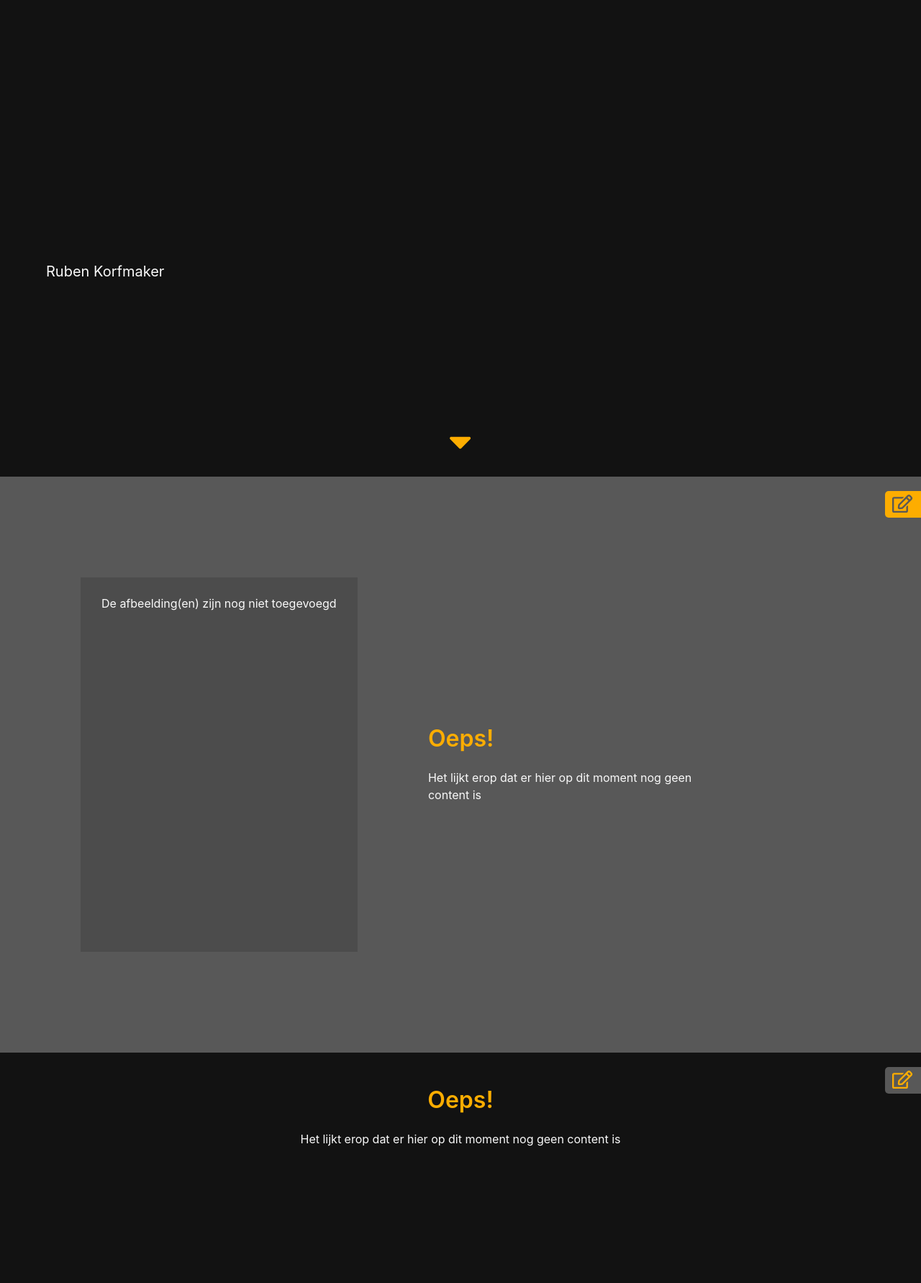
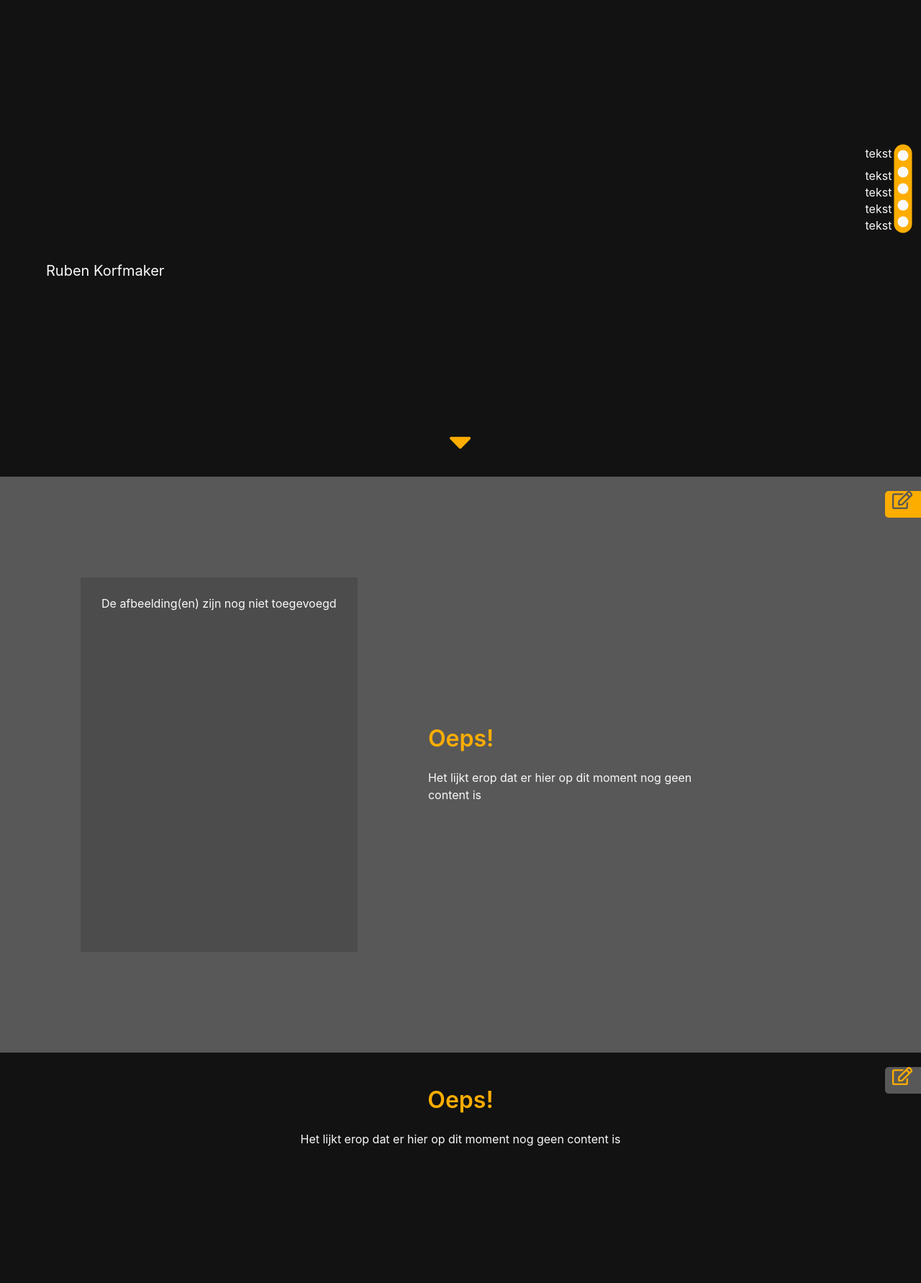
Before and after one commit to Pietjk/boeksite, a Laravel app: page / in a window 1280 px wide. Shown: the part 138-1920 px from the top of the page at 72% size. Run offline with Laravel 8, Linux system fonts and the light colour scheme; the visitor is signed in with stand-in values (Sample User, id 1); data that the repository does not hold is empty; style sheets or scripts are compiled from the project's sources; some libraries are stand-ins or nearby versions.

Commit message:
start scroll

```diff
--- a/resources/sass/app.scss
+++ b/resources/sass/app.scss
@@ -8,6 +8,7 @@
 @import './node_modules/bulma/bulma.sass';
 
 html {
+    body {
         --lh: 1.5rem;
         line-height: var(--lh);
         scroll-behavior: smooth;
@@ -17,9 +18,42 @@
             color: inherit;
             text-decoration: none;
         }
+
+        .site-navigation {
+            background-color: $primary !important;
+            width: 25px;
+            height: fit-content;
+            border-radius: 50px;
+
+            float: right;
+            position: fixed;
+            top: 50%;
+            bottom: 50%;
+            transform: translate(-50%, -50%);
+            right: 0;
+        }
+        .dot {
+            background-color: $white;
+            width: 15px;
+            height: 15px;
+            border-radius: 15px;
+            margin: 0 auto;
+        }
+        .dot:hover {
+            background-color: $grey;
+        }
+        .nav-info{
+            // background-color: green;
+            right: 40px;
+            height: 15px;
+            float: left;
+            position: relative;
+        }
     }
 
-body > div:nth-child(even) {
+}
+
+body > div:nth-child(odd) {
     background-color: $grey;
     color: $white;
 
@@ -41,7 +75,7 @@
     }
 }
 
-body > div:nth-child(odd) {
+body > div:nth-child(even) {
     background-color: $black;
     color: $white;
 
--- /dev/null
+++ b/resources/views/components/_scroll.blade.php
@@ -0,0 +1,7 @@
+<div class="site-navigation">
+    <div class="nav-info">tekst</div><div class="dot my-2"></div>
+    <div class="nav-info">tekst</div><div class="dot my-2"></div>
+    <div class="nav-info">tekst</div><div class="dot my-2"></div>
+    <div class="nav-info">tekst</div><div class="dot my-2"></div>
+    <div class="nav-info">tekst</div><div class="dot my-2"></div>
+</div>
--- a/resources/views/home.blade.php
+++ b/resources/views/home.blade.php
@@ -1,5 +1,7 @@
 @extends('layouts.app')
 @section('content')
+
+@include('components._scroll')
 
 @include('components._nav')
 
```
Lines whose indentation alone changed are shown as unchanged.
